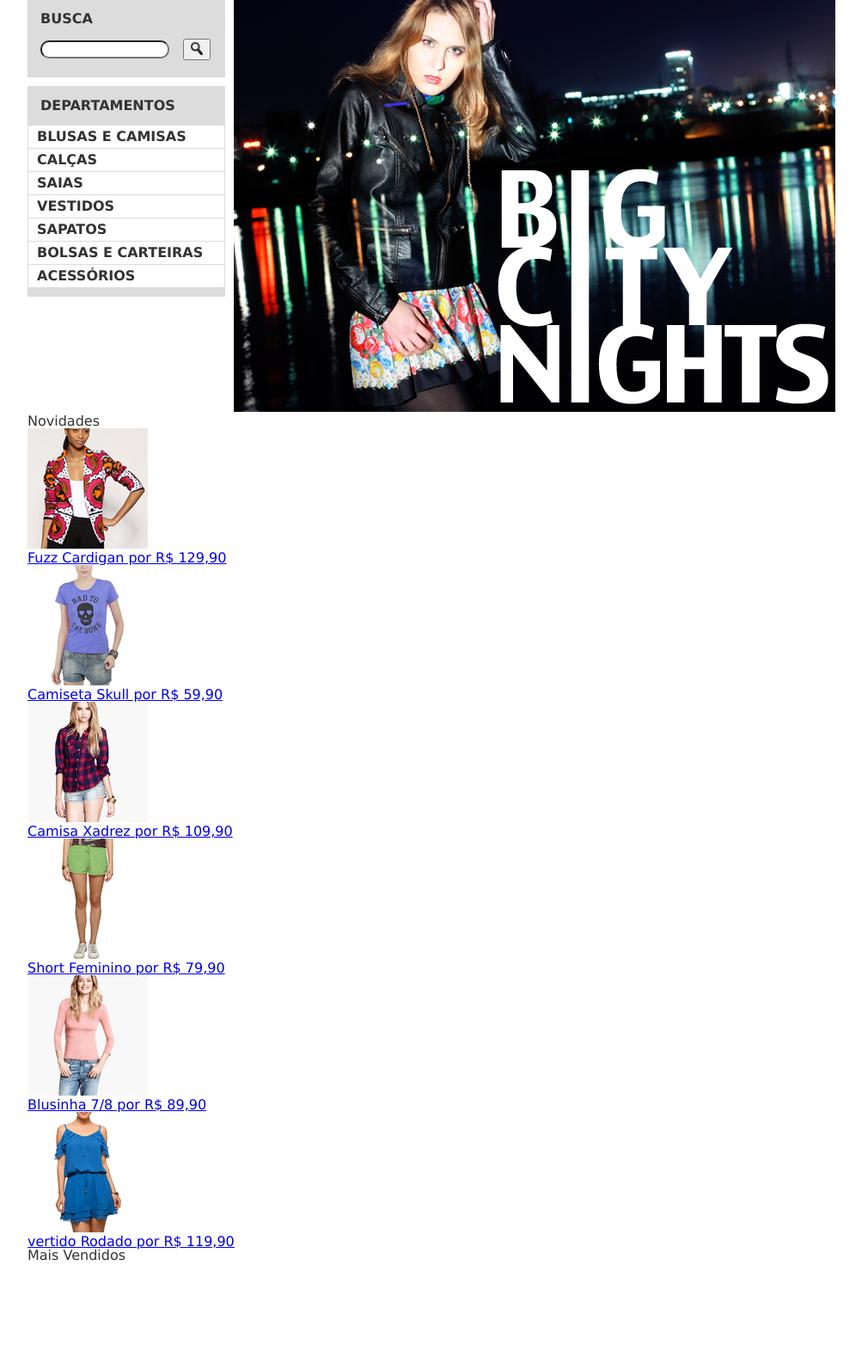
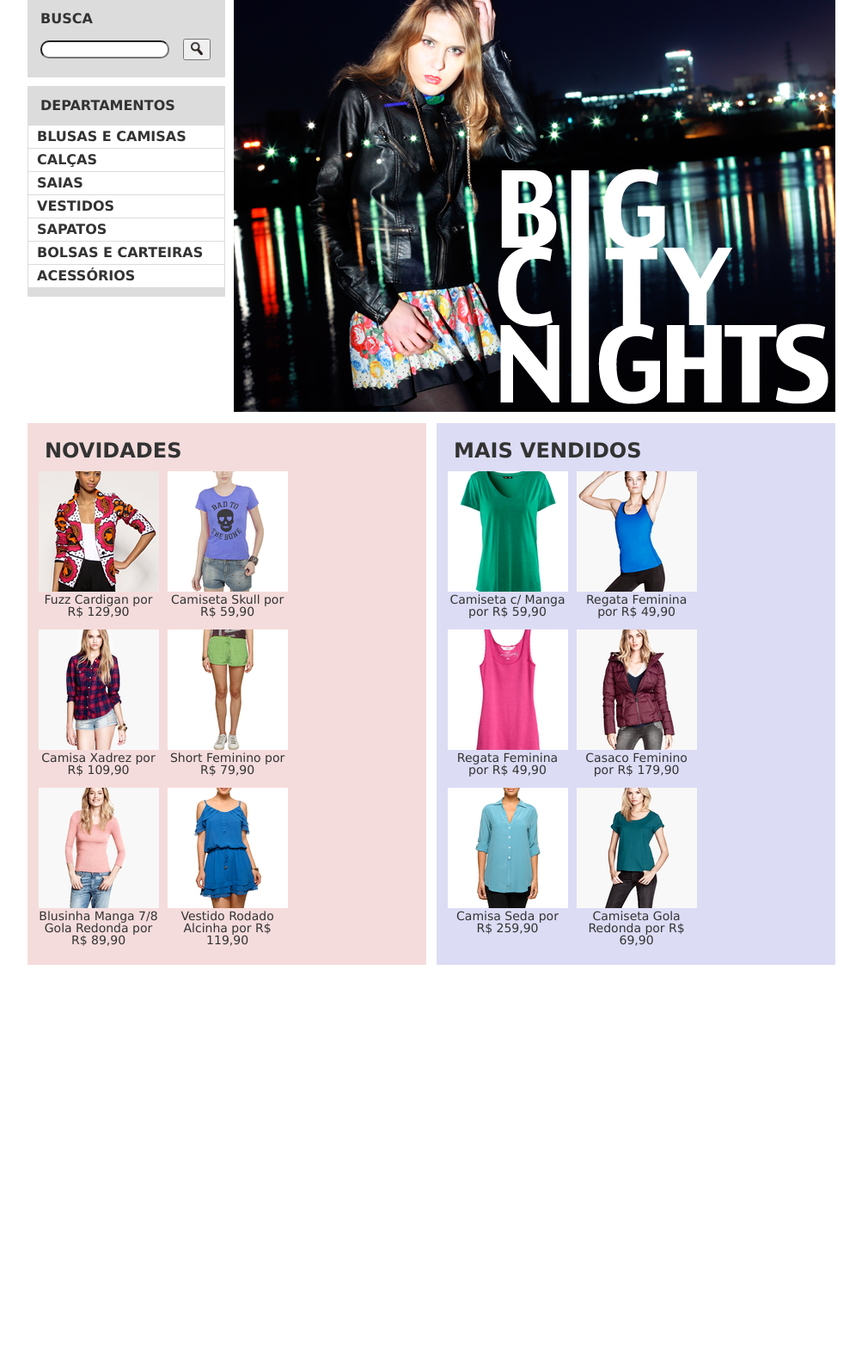
Before and after one commit to lauracarlotta/frontEnd_Feliz, a PHP site: page / in a window 1280 px wide. Shown: the part 99-1663 px from the top of the page at 86% size, without its empty margins (138-1141 px from the left). After the commit the page ends 1221 px from the top, so only its background shows below. Run offline with PHP 8.4, Linux system fonts and the light colour scheme.

Commit message:
Fim de painel de novidades e mais-vendidos

```diff
--- a/css/index.css
+++ b/css/index.css
@@ -96,3 +96,42 @@ header {
 .destaque {
     margin-top: 10px;
 }
+
+.painel {
+    margin: 10px 0;
+    padding: 10px;
+    width: 444px;
+}
+
+.novidades {
+    float: left;
+    background-color: #f5dcdc;
+}
+
+.mais-vendidos {
+    float: right;
+    background-color: #dcdcf5;
+}
+
+.painel li {
+    display: inline-block;
+    vertical-align: top;
+    width: 141px;
+
+    margin: 2px;
+    padding-bottom: 10px;
+}
+
+.painel h2 {
+    font-size: 24px;
+    font-weight: bold;
+    text-transform: uppercase;
+    margin: 10px;
+}
+
+.painel a {
+    color: #333333;
+    font-size: 14px;
+    text-align: center;
+    text-decoration: none;
+}
--- a/index.html
+++ b/index.html
@@ -90,7 +90,7 @@
                     <li>
                         <a href="produto-novidades-fuzz-cardigan-flores-rosa.html">
                             <figure>
-                                <img src="img/produtos/miniatura1.png" alt="Miniatura 1">
+                                <img src="img/produtos/miniatura1.png" alt="Produto Novidades Fuzz Cardigan Flores Rosa">
                                 <figcaption>Fuzz Cardigan por R$ 129,90</figcaption>
                             </figure>
                         </a>
@@ -98,9 +98,9 @@
 
                     <!-- Segundo produto -->
                     <li>
-                        <a href="produto-novidades-camiseta-caveira-feminina.html">
+                        <a href="produto-novidades-camiseta-caveira-feminina-roxa.html">
                             <figure>
-                                <img src="img/produtos/miniatura2.png" alt="Miniatura 2">
+                                <img src="img/produtos/miniatura2.png" alt="Produto Novidades Camiseta Caveira Feminina Roxa">
                                 <figcaption>Camiseta Skull por R$ 59,90</figcaption>
                             </figure>
                         </a>
@@ -108,9 +108,9 @@
 
                     <!-- Terceiro produto -->
                     <li>
-                        <a href="produto-novidades-camiseta-xadrez-vermelha.html">
+                        <a href="produto-novidades-camiseta-feminina-xadrez-vermelha.html">
                             <figure>
-                                <img src="img/produtos/miniatura3.png" alt="Miniatura 3">
+                                <img src="img/produtos/miniatura3.png" alt="Produto Novidades Camiseta Feminina Xadrez Vermelha">
                                 <figcaption>Camisa Xadrez por R$ 109,90</figcaption>
                             </figure>
                         </a>
@@ -120,7 +120,7 @@
                     <li>
                         <a href="produto-novidades-short-feminino-verde.html">
                             <figure>
-                                <img src="img/produtos/miniatura4.png" alt="Minitura 4">
+                                <img src="img/produtos/miniatura4.png" alt="Produto Novidades Short Feminino Verde">
                                 <figcaption>Short Feminino por R$ 79,90</figcaption>
                             </figure>
                         </a>
@@ -130,8 +130,8 @@
                     <li>
                         <a href="produto-novidades-camiseta-78-rosa.html">
                             <figure>
-                                <img src="img/produtos/miniatura5.png" alt="Minitura 5">
-                                <figcaption>Blusinha 7/8 por R$ 89,90</figcaption>
+                                <img src="img/produtos/miniatura5.png" alt="Produto Novidades Camiseta Manga 7/8 Rosa">
+                                <figcaption>Blusinha Manga 7/8 Gola Redonda por R$ 89,90</figcaption>
                             </figure>
                         </a>
                     </li>
@@ -140,8 +140,8 @@
                     <li>
                         <a href="produto-novidades-vestido-rodado-azul.html">
                             <figure>
-                                <img src="img/produtos/miniatura6.png" alt="Miniatura 6">
-                                <figcaption>vertido Rodado por R$ 119,90</figcaption>
+                                <img src="img/produtos/miniatura6.png" alt="Produto Novidades Vestido Rodado Azul">
+                                <figcaption>Vestido Rodado Alcinha por R$ 119,90</figcaption>
                             </figure>
                         </a>
                     </li>
@@ -160,60 +160,60 @@
                 <ol>
                     <!-- Primeiro produto -->
                     <li>
-                        <a href="">
+                        <a href="produto-mais-vendidos-camiseta-manga-verde.html">
                             <figure>
-                                <img src="" alt="">
-                                <figcaption></figcaption>
+                                <img src="img/produtos/miniatura7.png" alt="Produto Mais-Vendidos Camiseta Manga Verde">
+                                <figcaption>Camiseta c/ Manga por R$ 59,90</figcaption>
                             </figure>
                         </a>
                     </li>
 
                     <!-- Segundo produto -->
                     <li>
-                        <a href="">
+                        <a href="produto-mais-vendidos-regata-feminina-azul.html">
                             <figure>
-                                <img src="" alt="">
-                                <figcaption></figcaption>
+                                <img src="img/produtos/miniatura8.png" alt="Produto Mais-Vendidos Regata Feminina Azul">
+                                <figcaption>Regata Feminina por R$ 49,90</figcaption>
                             </figure>
                         </a>
                     </li>
 
                     <!-- Terceiro produto -->
                     <li>
-                        <a href="">
+                        <a href="produto-mais-vendidos-regata-feminina-pink.html">
                             <figure>
-                                <img src="" alt="">
-                                <figcaption></figcaption>
+                                <img src="img/produtos/miniatura9.png" alt="Produto Mais-Vendidos Regata Feminina Pink">
+                                <figcaption>Regata Feminina por R$ 49,90</figcaption>
                             </figure>
                         </a>
                     </li>
 
                     <!-- Quarto produto -->
                     <li>
-                        <a href="">
+                        <a href="produtos-mais-vendidos-casaco-feminino-purpura.html">
                             <figure>
-                                <img src="" alt="">
-                                <figcaption></figcaption>
+                                <img src="img/produtos/miniatura10.png" alt="Produto Mais-Vendidos Casaco Feminino Purpura">
+                                <figcaption>Casaco Feminino por R$ 179,90</figcaption>
                             </figure>
                         </a>
                     </li>
 
                     <!-- Quinto produto -->
                     <li>
-                        <a href="">
+                        <a href="produtos-mais-vendidos-camisa-seda-aqua.html">
                             <figure>
-                                <img src="" alt="">
-                                <figcaption></figcaption>
+                                <img src="img/produtos/miniatura11.png" alt="Produto Mais-Vendidos Camiseta Seda Aqua">
+                                <figcaption>Camisa Seda por R$ 259,90</figcaption>
                             </figure>
                         </a>
                     </li>
 
                     <!-- Sexto produto -->
                     <li>
-                        <a href="">
+                        <a href="produtos-mais-vendidos-camiseta-gola-redonda-turquesa.html">
                             <figure>
-                                <img src="" alt="">
-                                <figcaption></figcaption>
+                                <img src="img/produtos/miniatura12.png" alt="Produto Mais-Vendidos Camiseta Gola Redonda Turquesa">
+                                <figcaption>Camiseta Gola Redonda por R$ 69,90</figcaption>
                             </figure>
                         </a>
                     </li>
```
